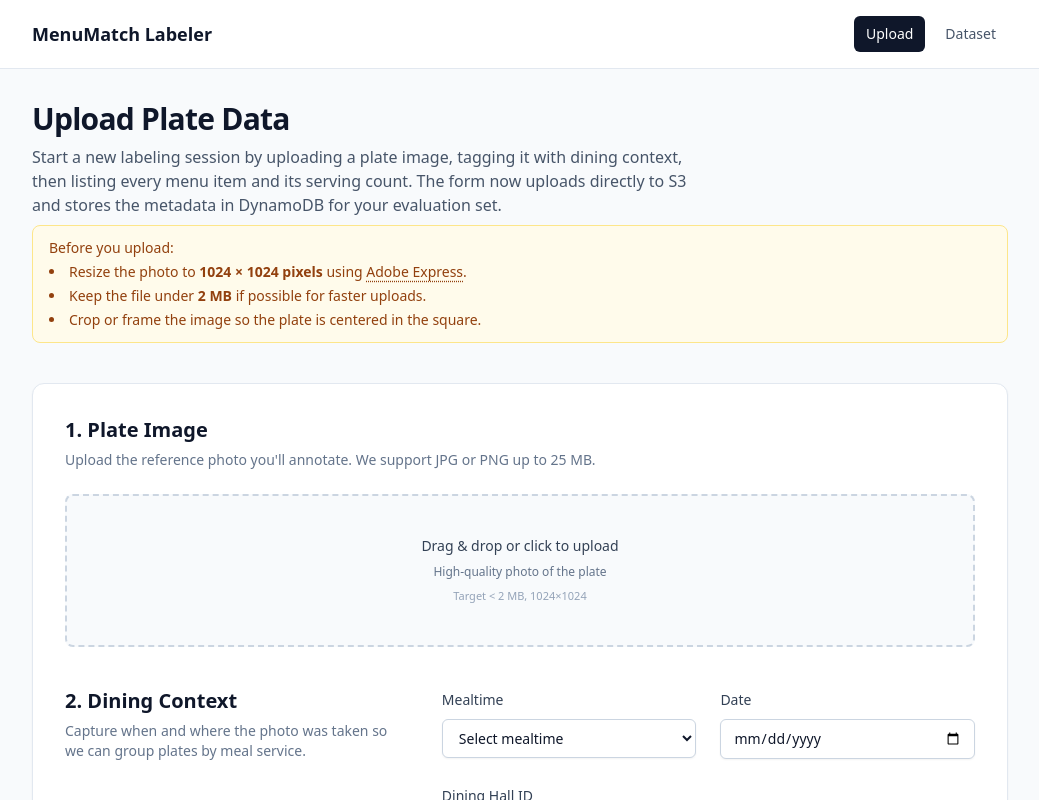
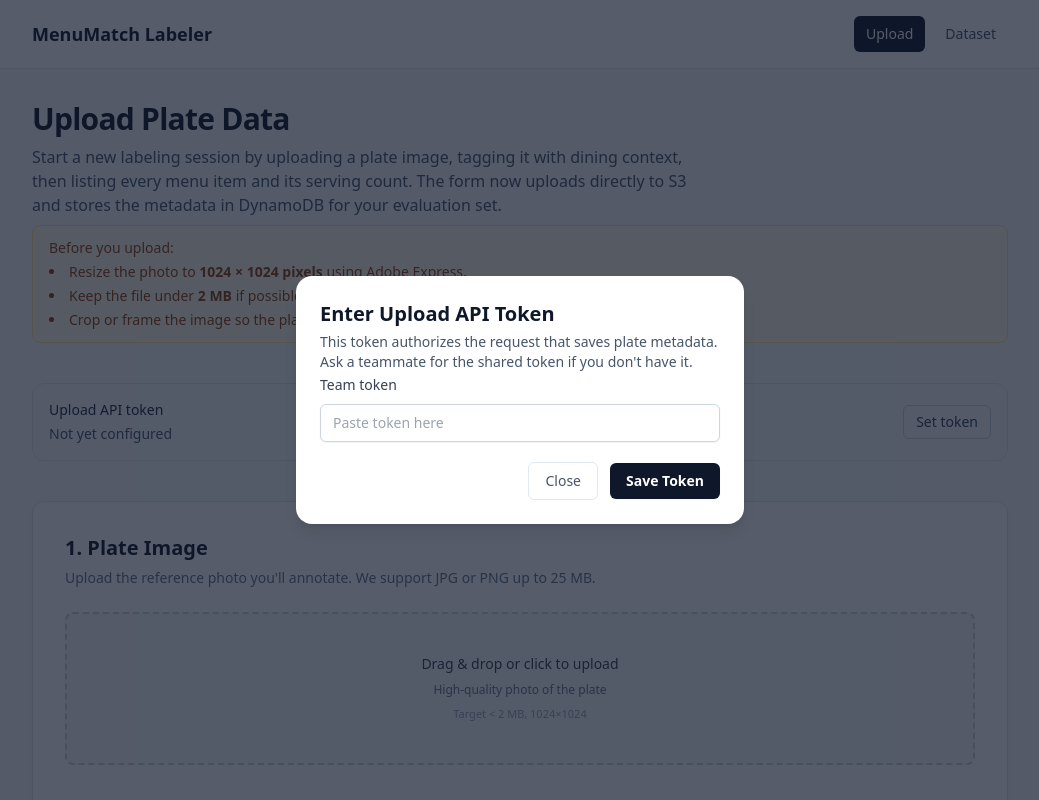
Before and after one commit to uconn-sdp56/menumatch-labeler, a React app in the folder frontend/: page / in a window 1280 px wide. Shown: the top 800 px of the page, without its empty margins (120-1159 px from the left). Built offline with nearby package versions, Linux system fonts and the light colour scheme; no server answers; the HTML template or start-up script is replaced by a standard one.

Commit message:
feat(fe): upload auth key ui

```diff
--- a/frontend/src/pages/UploadPage.jsx
+++ b/frontend/src/pages/UploadPage.jsx
@@ -4,7 +4,7 @@
 const API_BASE_URL =
   import.meta.env.VITE_UPLOAD_API_BASE_URL ||
   'https://mmetph8kc0.execute-api.us-east-1.amazonaws.com/dev'
-const UPLOAD_API_TOKEN = import.meta.env.VITE_UPLOAD_API_TOKEN || ''
+const TOKEN_STORAGE_KEY = 'menumatch-upload-token'
 
 const diningHalls = [
   { id: 1, name: 'Whitney' },
@@ -62,9 +62,37 @@
   const [uploadError, setUploadError] = useState('')
   const [submitStatus, setSubmitStatus] = useState('idle')
   const [submitMessage, setSubmitMessage] = useState('')
+  const [authToken, setAuthToken] = useState(() => {
+    if (typeof window !== 'undefined') {
+      return window.localStorage.getItem(TOKEN_STORAGE_KEY) || ''
+    }
+    return ''
+  })
+  const [tokenInput, setTokenInput] = useState(() => {
+    if (typeof window !== 'undefined') {
+      return window.localStorage.getItem(TOKEN_STORAGE_KEY) || ''
+    }
+    return ''
+  })
+  const [tokenModalOpen, setTokenModalOpen] = useState(() => {
+    if (typeof window !== 'undefined') {
+      return !window.localStorage.getItem(TOKEN_STORAGE_KEY)
+    }
+    return true
+  })
+  const [tokenFeedback, setTokenFeedback] = useState('')
   const fileInputRef = useRef(null)
   const validationTokenRef = useRef(0)
   const isSubmitting = submitStatus === 'submitting'
+  const maskedToken = useMemo(() => {
+    if (!authToken) {
+      return ''
+    }
+    if (authToken.length <= 4) {
+      return '••••'
+    }
+    return `••••${authToken.slice(-4)}`
+  }, [authToken])
   const menuContextReady =
     Boolean(metadata.mealtime) &&
     Boolean(metadata.date) &&
@@ -173,6 +201,17 @@
       setMenuItemsRequestId((previous) => previous + 1)
     }
   }
+
+  useEffect(() => {
+    if (typeof window === 'undefined') {
+      return
+    }
+    if (authToken) {
+      window.localStorage.setItem(TOKEN_STORAGE_KEY, authToken)
+    } else {
+      window.localStorage.removeItem(TOKEN_STORAGE_KEY)
+    }
+  }, [authToken])
 
   useEffect(() => {
     if (!menuContextReady) {
@@ -393,6 +432,32 @@
     }
   }
 
+  const openTokenDialog = () => {
+    setTokenInput(authToken)
+    setTokenFeedback('')
+    setTokenModalOpen(true)
+  }
+
+  const handleTokenSubmit = (event) => {
+    event.preventDefault()
+    const trimmed = tokenInput.trim()
+    if (!trimmed) {
+      setTokenFeedback('Enter your team upload token to continue.')
+      return
+    }
+    setAuthToken(trimmed)
+    setTokenInput(trimmed)
+    setTokenModalOpen(false)
+    setTokenFeedback('')
+  }
+
+  const handleTokenReset = () => {
+    setAuthToken('')
+    setTokenInput('')
+    setTokenFeedback('')
+    setTokenModalOpen(true)
+  }
+
   const handleSubmit = async (event) => {
     event.preventDefault()
 
@@ -403,6 +468,13 @@
     if (!plateImage?.file) {
       setSubmitStatus('error')
       setSubmitMessage('Upload a plate image before saving the draft.')
+      return
+    }
+
+    if (!authToken) {
+      setSubmitStatus('error')
+      setSubmitMessage('Enter the team upload token before saving the draft.')
+      openTokenDialog()
       return
     }
 
@@ -432,9 +504,8 @@
     setSubmitMessage('')
 
     try {
-      const authHeaders = {}
-      if (UPLOAD_API_TOKEN) {
-        authHeaders['X-Upload-Token'] = UPLOAD_API_TOKEN
+      const authHeaders = {
+        'X-Upload-Token': authToken,
       }
 
       const presignResponse = await fetch(`${API_BASE_URL}/uploads/presign`, {
@@ -532,6 +603,64 @@
   }
 
   return (
+    <>
+      {tokenModalOpen ? (
+        <div className="fixed inset-0 z-50 flex items-center justify-center bg-slate-900/70 px-4 py-8">
+          <form
+            onSubmit={handleTokenSubmit}
+            className="w-full max-w-md space-y-5 rounded-2xl bg-white p-6 shadow-lg"
+          >
+            <div className="space-y-1">
+              <h2 className="text-xl font-semibold text-slate-900">
+                Enter Upload API Token
+              </h2>
+              <p className="text-sm text-slate-600">
+                This token authorizes the request that saves plate metadata. Ask a
+                teammate for the shared token if you don&apos;t have it.
+              </p>
+            </div>
+            <label className="space-y-2">
+              <span className="text-sm font-medium text-slate-700">Team token</span>
+              <input
+                type="password"
+                value={tokenInput}
+                onChange={(event) => setTokenInput(event.target.value)}
+                className="w-full rounded-md border border-slate-300 bg-white px-3 py-2 text-sm text-slate-900 shadow-sm outline-none transition focus:border-slate-500 focus:ring-2 focus:ring-slate-200"
+                autoComplete="off"
+                placeholder="Paste token here"
+              />
+            </label>
+            {tokenFeedback ? (
+              <p className="text-sm text-red-600">{tokenFeedback}</p>
+            ) : null}
+            <div className="flex items-center justify-end gap-3">
+              <button
+                type="button"
+                onClick={() => setTokenModalOpen(false)}
+                className="rounded-md border border-slate-200 px-4 py-2 text-sm font-medium text-slate-600 transition hover:border-slate-300 hover:bg-slate-100"
+              >
+                Close
+              </button>
+              <button
+                type="submit"
+                className="rounded-md bg-slate-900 px-4 py-2 text-sm font-semibold text-white shadow-sm transition hover:bg-slate-800 focus-visible:outline focus-visible:outline-2 focus-visible:outline-offset-2 focus-visible:outline-slate-900"
+              >
+                Save Token
+              </button>
+            </div>
+            {authToken ? (
+              <button
+                type="button"
+                onClick={handleTokenReset}
+                className="text-left text-xs font-medium text-slate-500 underline decoration-dotted underline-offset-4 hover:text-slate-700"
+              >
+                Clear saved token
+              </button>
+            ) : null}
+          </form>
+        </div>
+      ) : null}
+
       <section className="space-y-10">
         <header className="space-y-2">
           <h1 className="text-3xl font-semibold tracking-tight text-slate-900">
@@ -569,6 +698,35 @@
             </ul>
           </div>
         </header>
+
+        <div className="flex flex-col gap-3 rounded-xl border border-slate-200 bg-slate-50 p-4 text-sm text-slate-600 sm:flex-row sm:items-center sm:justify-between">
+          <div className="flex flex-col gap-1">
+            <span className="font-medium text-slate-800">Upload API token</span>
+            <span>
+              {authToken
+                ? `Configured (${maskedToken || '••••'})`
+                : 'Not yet configured'}
+            </span>
+          </div>
+          <div className="flex gap-2">
+            <button
+              type="button"
+              onClick={openTokenDialog}
+              className="rounded-md border border-slate-300 px-3 py-1.5 text-sm font-medium text-slate-700 transition hover:border-slate-400 hover:bg-white"
+            >
+              {authToken ? 'Update token' : 'Set token'}
+            </button>
+            {authToken ? (
+              <button
+                type="button"
+                onClick={handleTokenReset}
+                className="rounded-md border border-slate-200 px-3 py-1.5 text-sm font-medium text-slate-500 transition hover:border-red-200 hover:bg-red-50 hover:text-red-600"
+              >
+                Remove
+              </button>
+            ) : null}
+          </div>
+        </div>
 
         <form
         onSubmit={handleSubmit}
@@ -913,6 +1071,7 @@
         </div>
       </form>
       </section>
+    </>
   )
 }
 
```
Lines whose indentation alone changed are shown as unchanged.
